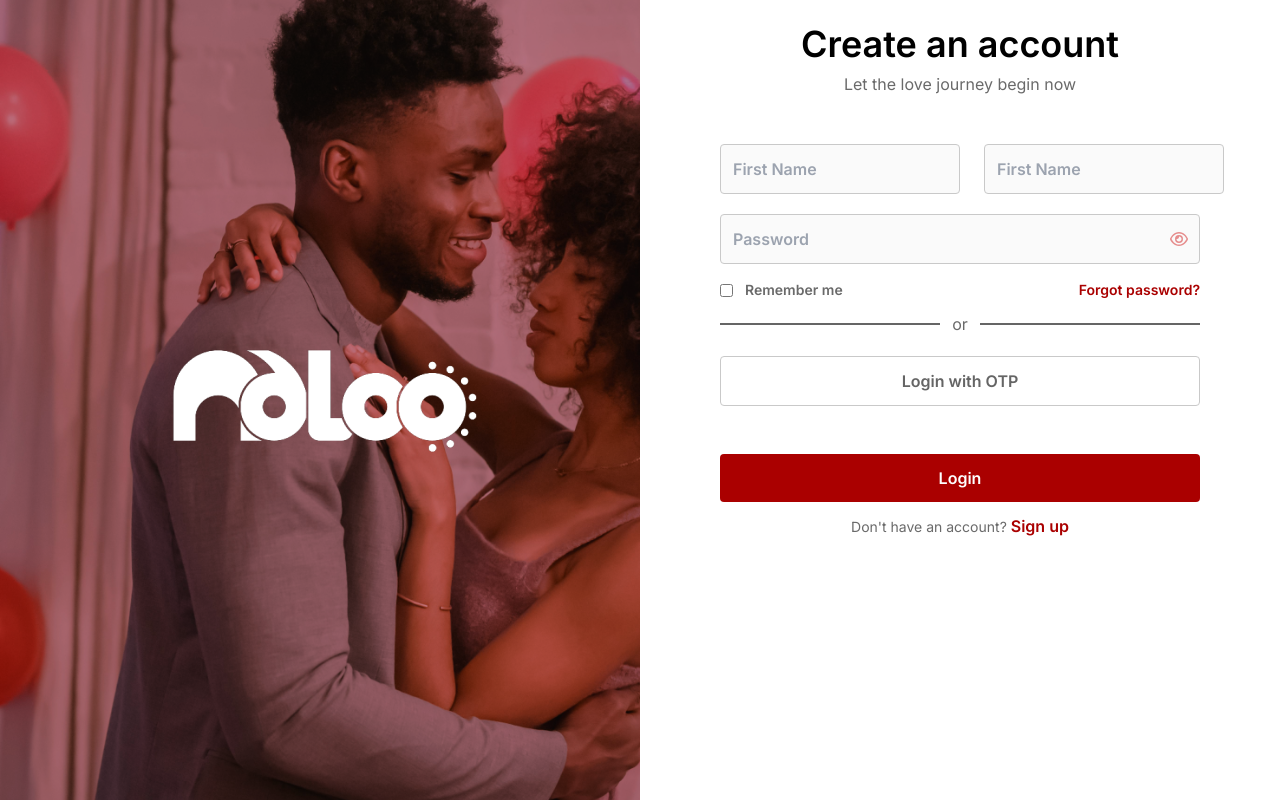
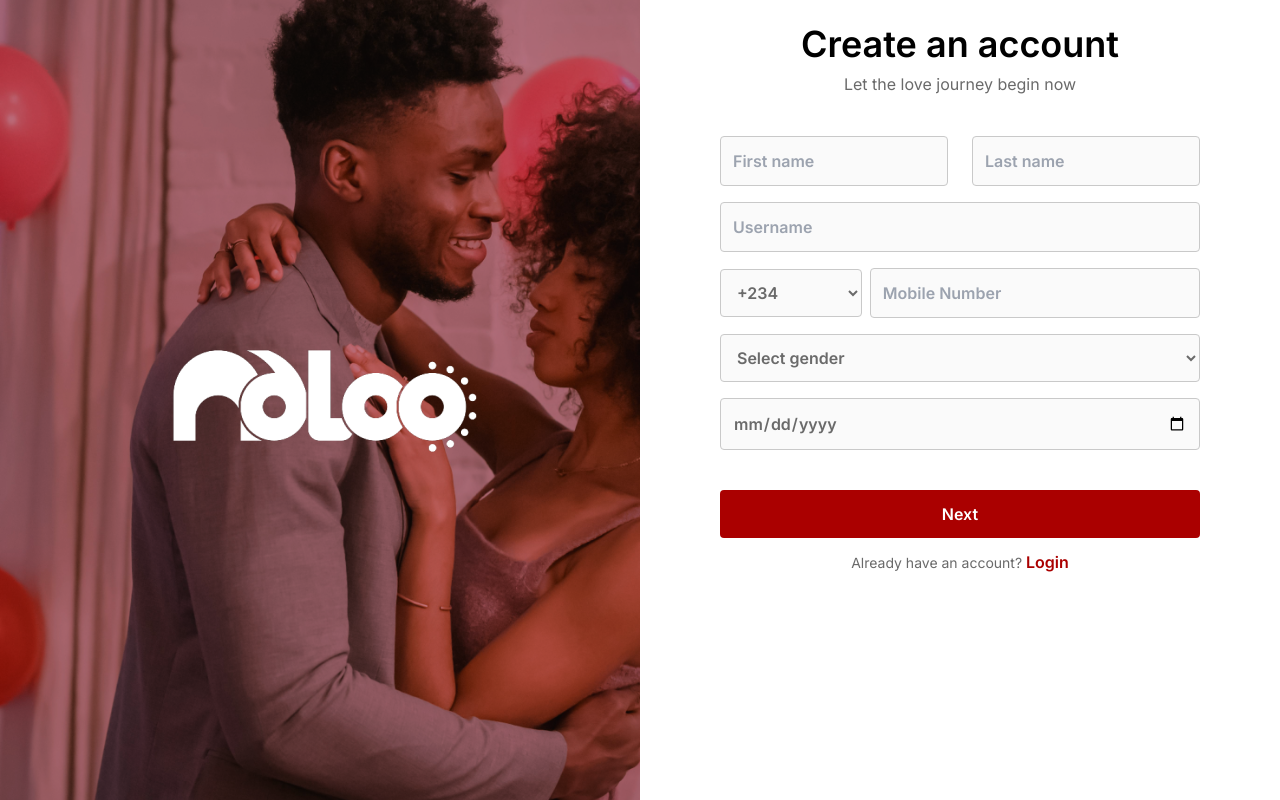
Before and after one commit to Nathaniyell/Ndloo, a Vue app: page /signup in a window 1280 px wide. Built offline with nearby package versions, Linux system fonts and the light colour scheme; a web font is replaced by a local one.

Commit message:
update SignUpView.vue

```diff
--- a/src/views/SignUpView.vue
+++ b/src/views/SignUpView.vue
@@ -4,11 +4,11 @@ import logo from "@/assets/images/ndloo.png";
 import loginBg from "@/assets/images/loginBg.png"
 import { RouterLink } from 'vue-router';
 
-const loginFormData = ref({
+const formData = ref({
     firstName: "",
     lastName: "",
     username: "",
-    mobileNo: "",
+    mobileNo: { phoneNumber: "", countryCode: "" },
     gender: "",
     dateOfBirth: "",
     email: "",
@@ -16,39 +16,60 @@ const loginFormData = ref({
     password2: "",
     termsAndConditions: false
 })
+const currentStep = ref(1);
+const totalSteps = 2;
 
-const loginFormSubmitHandler = () => {
+const nextStep = () => {
+  if (currentStep.value < totalSteps) {
+    currentStep.value += 1;
+  }
+};
+
+const prevStep = () => {
+  if (currentStep.value > 1) {
+    currentStep.value -= 1;
+  }
+};
+
+const signUpFormSubmitHandler = () => {
+
     // Log the current values before resetting
     console.log({
-        email: loginFormData.value.firstName,
-        password: loginFormData.value.lastName,
-        password: loginFormData.value.username,
-        password: loginFormData.value.mobileNo,
-        password: loginFormData.value.gender,
-        password: loginFormData.value.dateOfBirth,
-        password: loginFormData.value.email,
-        password: loginFormData.value.password1,
-        password: loginFormData.value.password2,
-        rememberMe: loginFormData.value.termsAndConditions
+        email: formData.value.firstName,
+        password: formData.value.lastName,
+        password: formData.value.username,
+        password: formData.value.mobileNo,
+        password: formData.value.gender,
+        password: formData.value.dateOfBirth,
+        password: formData.value.email,
+        password: formData.value.password1,
+        password: formData.value.password2,
+        rememberMe: formData.value.termsAndConditions
     });
-
+formData.value = {
+    firstName: "",
+    lastName: "",
+    username: "",
+    mobileNo: { phoneNumber: "", countryCode: "" },
+    gender: "",
+    dateOfBirth: "",
+    email: "",
+    password1: "",
+    password2: "",
+    termsAndConditions: false
+}
     // Reset the form data
-    loginFormData.value.firstName = ""
-    loginFormData.value.lastName = ""
-    loginFormData.value.username = ""
-    loginFormData.value.mobileNo = ""
-    loginFormData.value.gender = ""
-    loginFormData.value.dateOfBirth = ""
-    loginFormData.value.email = ""
-    loginFormData.value.password1 = ""
-    loginFormData.value.password2 = ""
-    loginFormData.value.termsAndConditions = ""
-
-}
-// Toggle visibility of the password
-const isPasswordVisible = ref(false)
-const togglePasswordVisibility = () => {
-    isPasswordVisible.value = !isPasswordVisible.value
+    // formData.value.firstName = ""
+    // formData.value.lastName = ""
+    // formData.value.username = ""
+    // formData.value.mobileNo = ""
+    // formData.value.gender = ""
+    // formData.value.dateOfBirth = ""
+    // formData.value.email = ""
+    // formData.value.password1 = ""
+    // formData.value.password2 = ""
+    // formData.value.termsAndConditions = ""
+    currentStep.value = 1;
 }
 </script>
 
@@ -59,68 +80,70 @@ const togglePasswordVisibility = () => {
             :style="{ backgroundImage: `url(${loginBg})` }">
             <img :src="logo" alt="logo" />
         </div>
-        <form class="h-screen bg-white md:w-1/2 py-4 md:py-2" @submit.prevent="loginFormSubmitHandler">
-            <div class="w-11/12 lg:w-[75%] mx-auto flex flex-col py-6 lg:py-4 gap-14 lg:gap-12">
+        <form class="h-screen bg-white md:w-1/2 py-4 md:py-2" @submit.prevent="signUpFormSubmitHandler">
+            <div v-if="currentStep === 1" class="w-11/12 lg:w-[75%] mx-auto flex flex-col py-6 lg:py-4 gap-12 lg:gap-10">
 
 
                 <div class="flex flex-col space-y-2 text-center">
                     <h1 class="text-4xl font-semibold">Create an account </h1>
                     <p class="text-[#6A6A6A]">Let the love journey begin now</p>
                 </div>
-                <div class="grid space-y-8 md:space-y-5">
-                    <div class="grid space-y-4 md:space-y-0 md:space-x-6 md:grid-cols-2">
+                <div class="grid space-y-6 md:space-y-4">
+                    <div class="flex flex-col space-y-4 md:space-y-0 md:items-center md:space-x-6 md:flex-row">
 
-                        <input v-model="loginFormData.firstName" required type="firstName" placeholder="First Name"
-                            class="text-[#6A6A6A] font-semibold bg-light bg-opacity-20 w-full p-3  pr-10 border border-[#C9C9C9] outline-none focus:!border-primary3 active:border-primary3 rounded" />
-                        <input v-model="loginFormData.firstName" required type="firstName" placeholder="First Name"
-                            class="text-[#6A6A6A] font-semibold bg-light bg-opacity-20 w-full p-3  pr-10 border border-[#C9C9C9] outline-none focus:!border-primary3 active:border-primary3 rounded" />
+                        <input v-model="formData.firstName" required type="firstName" placeholder="First name"
+                            class="text-[#6A6A6A] font-semibold bg-light bg-opacity-20 w-full p-3 border border-[#C9C9C9] outline-none focus:!border-primary3 active:border-primary3 rounded" />
+                        <input v-model="formData.lastName" required type="lastName" placeholder="Last name"
+                            class="text-[#6A6A6A] font-semibold bg-light bg-opacity-20 w-full p-3 border border-[#C9C9C9] outline-none focus:!border-primary3 active:border-primary3 rounded" />
 
                     </div>
                     <div class="relative">
-                        <input v-model="loginFormData.password" :type="isPasswordVisible ? 'text' : 'password'"
-                            placeholder="Password" required
-                            class="text-[#6A6A6A] font-semibold bg-light bg-opacity-20 w-full p-3 pr-10 border border-[#C9C9C9] outline-none focus:!border-primary3 active:border-primary3 rounded" />
-                        <button @click="togglePasswordVisibility" type="button"
-                            class="pointer-events-none  absolute right-3 top-1/2 transform -translate-y-1/2 focus:outline-none">
-                            <font-awesome-icon v-if="isPasswordVisible" icon="fa-regular fa-eye-slash"
-                                class="text-[#E68D8D]" />
-                            <font-awesome-icon v-else icon="fa-regular fa-eye" class="text-[#E68D8D]" />
-                        </button>
+                        <input v-model="formData.username" type="text" placeholder="Username" required
+                            class="text-[#6A6A6A] font-semibold bg-light bg-opacity-20 w-full p-3 border border-[#C9C9C9] outline-none focus:!border-primary3 active:border-primary3 rounded" />
+                    </div>
+                    <div class="flex items-center space-x-2 w-full">
+                        <!-- Country Code Select -->
+                        <select v-model="formData.mobileNo.countryCode"
+                            class="w-[30%] text-[#6A6A6A] font-semibold bg-light bg-opacity-20 p-3 border border-[#C9C9C9] outline-none focus:!border-primary3 active:border-primary3 rounded">
+                            <option value="">+234 </option>
+                            <option value="+1">+234 (NGA)</option>
+                            <option value="+1">+1 (US)</option>
+                            <option value="+44">+44 (UK)</option>
+                            <option value="+91">+91 (IN)</option>
+                            <option value="+234">+234 (NG)</option>
+                            <option value="+61">+61 (AU)</option>
+                            <option value="+81">+81 (JP)</option>
+                            <!-- Add more country codes as needed -->
+                        </select>
 
-                        <div class="flex w-full justify-between items-center mt-4 absolute">
-                            <div class="flex items-center space-x-3">
-
-                                <input class="checked:!bg-primary4" v-model="loginFormData.rememberMe" type="checkbox"
-                                    id="rememberMe">
-                                <label for="rememberMe" class="text-[#6A6A6A] font-semibold text-sm">Remember me</label>
-                            </div>
-                            <RouterLink to="/forgot-password" class="text-primary3 font-semibold text-sm">Forgot
-                                password?</RouterLink>
-                        </div>
-                    </div>
-                </div>
-                <section class="flex flex-col space-y-5 items-center text-[#6A6A6A]">
-                    <div class="flex gap-3 items-center w-full">
-                        <span class="flex-1 bg-[#656565] h-[0.1rem]"></span>
-                        or
-                        <span class="flex-1 bg-[#656565] h-[0.1rem]"></span>
+                        <input type="text" v-model="formData.mobileNo.phoneNumber" placeholder="Mobile Number"
+                            class="w-[70%] text-[#6A6A6A] font-semibold bg-light bg-opacity-20 p-3 border border-[#C9C9C9] outline-none focus:!border-primary3 active:border-primary3 rounded" />
                     </div>
 
+                    <div class="w-full">
+                        <select v-model="formData.gender"
+                            class="w-full text-[#6A6A6A] font-semibold bg-light bg-opacity-20 p-3 border border-[#C9C9C9] outline-none focus:!border-primary3 active:border-primary3 rounded">
+                            <option value="">Select gender </option>
+                            <option value="male">Male</option>
+                            <option value="female">Female</option>
+                            <option value="other">Other</option>
+                        </select>
+                    </div>
+                    <div class="w-full">
+                        <input type="date" v-model="formData.dateOfBirth"
+                            class="w-full text-[#6A6A6A] font-semibold bg-light bg-opacity-20 p-3 border border-[#C9C9C9] outline-none focus:!border-primary3 active:border-primary3 rounded" />
 
-                    <RouterLink
-                        class="bg-transparent text-[#656565] p-3 font-semibold !border w-full text-center grid place-items-center rounded border-[#C9C9C9]"
-                        to="/otp-login">
-                        Login with OTP
-                    </RouterLink>
-                </section>
+                    </div>
+
+                </div>
                 <section class="flex flex-col space-y-3 items-center text-[#6A6A6A]">
 
-                    <button type="submit"
+                    <button @click="nextStep" type="button"
                         class="bg-primary3 text-white p-3 font-semibold w-full text-center grid place-items-center rounded ">
-                        Login
+                        Next
                     </button>
-                    <label class="text-sm">Don't have an account? <RouterLink to="/signup"
-                            class="text-primary3 font-semibold text-base">Sign up</RouterLink></label>
+                    <label class="text-sm">Already have an account? <RouterLink to="/login"
+                            class="text-primary3 font-semibold text-base">Login</RouterLink></label>
                 </section>
             </div>
         </form>
```
